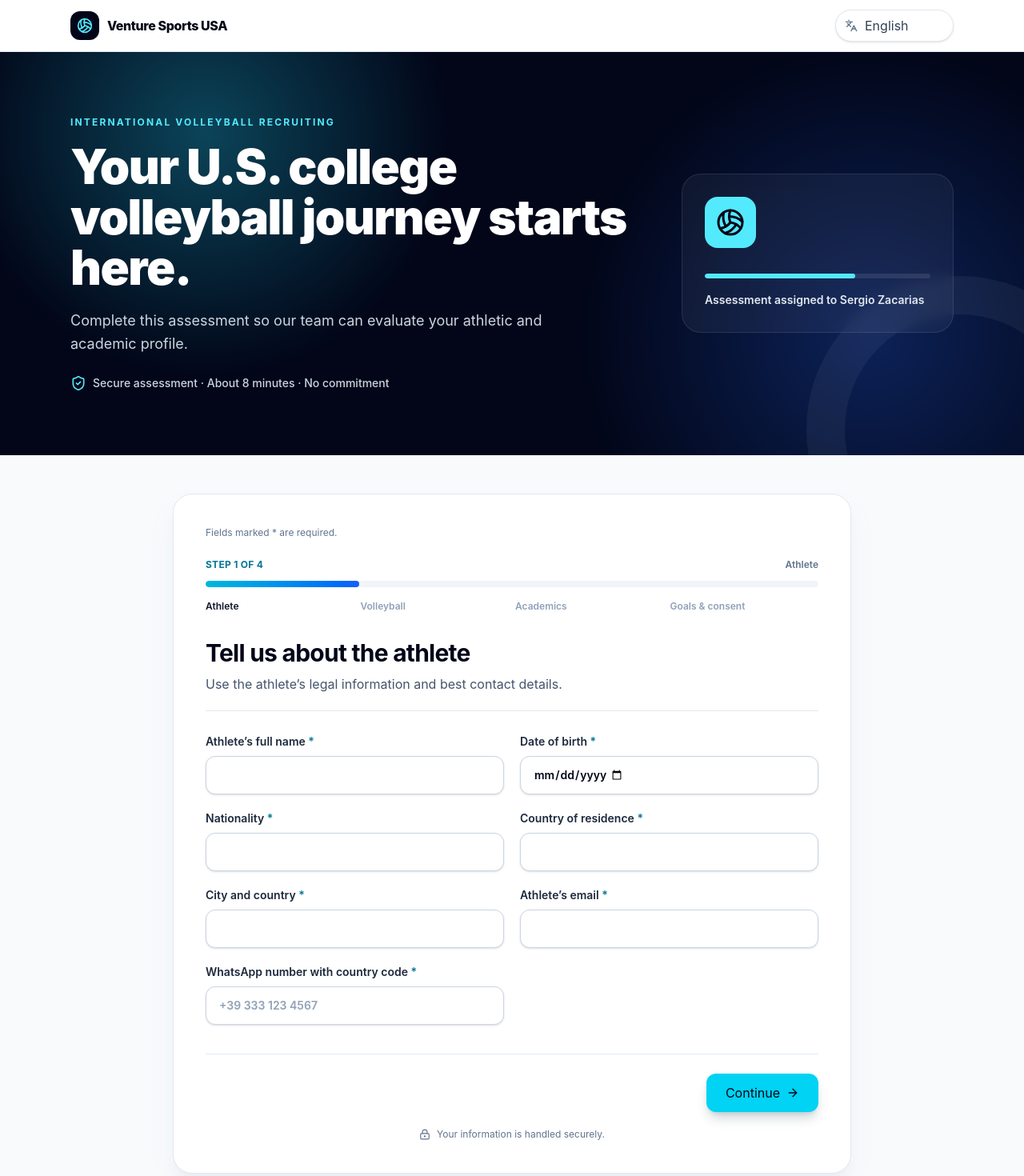
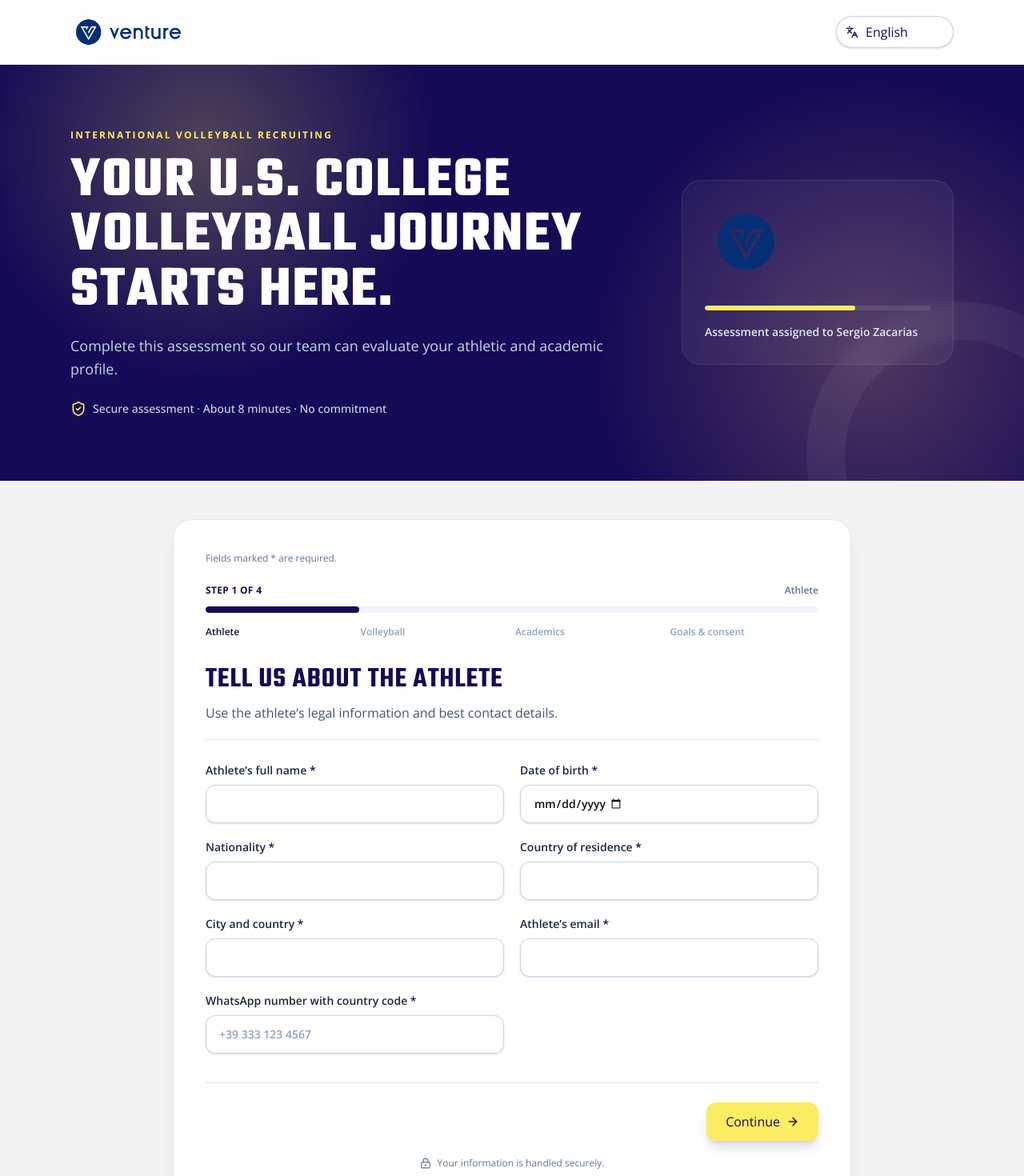
Before and after one commit to sergiozacarias15/Venture-Scraper-, a React (Vite) app: page /sergiozacarias in a window 1280 px wide. Shown: the top 1470 px of the page at 80% size. Built offline with nearby package versions, Linux system fonts and the light colour scheme.

Commit message:
Apply official Venture Sports USA branding
Co-authored-by: sergiozacarias15 <sergiozacarias15@users.noreply.github.com>

```diff
--- a/index.html
+++ b/index.html
@@ -3,10 +3,17 @@
   <head>
     <meta charset="UTF-8" />
     <meta name="viewport" content="width=device-width, initial-scale=1.0, viewport-fit=cover" />
-    <meta name="theme-color" content="#071a2b" />
+    <meta name="theme-color" content="#150A56" />
+    <link rel="icon" type="image/png" href="/brand/venture-sports-usa-mark.png" />
     <meta
       name="description"
       content="International volleyball assessment for student-athletes pursuing opportunities in the United States."
+    />
+    <link rel="preconnect" href="https://fonts.googleapis.com" />
+    <link rel="preconnect" href="https://fonts.gstatic.com" crossorigin />
+    <link
+      href="https://fonts.googleapis.com/css2?family=Open+Sans:wght@400;500;600;700&family=Teko:wght@500;600;700&display=swap"
+      rel="stylesheet"
     />
     <title>Venture Sports USA | Volleyball Assessment</title>
   </head>
--- a/src/App.tsx
+++ b/src/App.tsx
@@ -1,5 +1,5 @@
 import { useEffect } from "react";
-import { ArrowLeft, CheckCircle2, ShieldCheck, Volleyball } from "lucide-react";
+import { ArrowLeft, CheckCircle2, ShieldCheck } from "lucide-react";
 import { useTranslation } from "react-i18next";
 import { Link, Navigate, Route, Routes, useLocation } from "react-router-dom";
 import { AssessmentForm } from "./components/AssessmentForm";
@@ -13,14 +13,15 @@ function PageChrome({ children }: { children: React.ReactNode }) {
   }, [i18n.resolvedLanguage]);
 
   return (
-    <div className="min-h-screen bg-slate-50">
+    <div className="min-h-screen bg-[#F3F3F3]">
       <header className="sticky top-0 z-30 border-b border-slate-200/80 bg-white/90 backdrop-blur-xl">
-        <div className="mx-auto flex h-16 max-w-6xl items-center justify-between px-4 sm:px-6">
-          <Link to="/sergiozacarias" className="flex items-center gap-2.5 text-slate-950">
-            <span className="grid size-9 place-items-center rounded-xl bg-slate-950 text-cyan-300">
-              <Volleyball aria-hidden="true" className="size-5" />
-            </span>
-            <span className="text-sm font-extrabold tracking-tight sm:text-base">{t("brand")}</span>
+        <div className="mx-auto flex h-18 max-w-6xl items-center justify-between px-4 sm:h-20 sm:px-6">
+          <Link to="/sergiozacarias" aria-label={t("brand")} className="shrink-0">
+            <img
+              src="/brand/venture-official-logo.png"
+              alt={t("brand")}
+              className="h-9 w-auto object-contain sm:h-11"
+            />
           </Link>
           <LanguageSelector />
         </div>
@@ -42,27 +43,30 @@ function AssessmentPage() {
   return (
     <PageChrome>
       <main>
-        <section className="relative overflow-hidden bg-slate-950 text-white">
-          <div className="absolute inset-0 opacity-30 [background-image:radial-gradient(circle_at_20%_20%,#22d3ee_0,transparent_28%),radial-gradient(circle_at_85%_70%,#2563eb_0,transparent_32%)]" />
+        <section className="relative overflow-hidden bg-[#150A56] text-white">
+          <div className="absolute inset-0 opacity-25 [background-image:radial-gradient(circle_at_20%_20%,#FCEC62_0,transparent_26%),radial-gradient(circle_at_85%_70%,#FFBC7D_0,transparent_30%)]" />
           <div className="absolute -right-28 -bottom-40 size-96 rounded-full border-[48px] border-white/5" />
           <div className="relative mx-auto grid max-w-6xl gap-8 px-4 py-12 sm:px-6 sm:py-16 lg:grid-cols-[1fr_340px] lg:items-center lg:py-20">
             <div className="max-w-3xl">
-              <p className="mb-4 text-xs font-bold tracking-[0.18em] text-cyan-300 uppercase">{t("hero.eyebrow")}</p>
-              <h1 className="text-4xl leading-[1.05] font-black tracking-tight sm:text-5xl lg:text-6xl">
+              <p className="mb-4 text-xs font-bold tracking-[0.18em] text-[#FCEC62] uppercase">{t("hero.eyebrow")}</p>
+              <h1 className="font-display text-5xl leading-[0.95] font-bold tracking-wide uppercase sm:text-6xl lg:text-7xl">
                 {t("hero.title")}
               </h1>
               <p className="mt-5 max-w-2xl text-base leading-relaxed text-slate-300 sm:text-lg">{t("hero.description")}</p>
               <p className="mt-6 flex items-center gap-2 text-sm font-medium text-slate-300">
-                <ShieldCheck aria-hidden="true" className="size-5 text-cyan-300" />
+                <ShieldCheck aria-hidden="true" className="size-5 text-[#FCEC62]" />
                 {t("hero.trust")}
               </p>
             </div>
             <div className="hidden rounded-3xl border border-white/10 bg-white/5 p-7 backdrop-blur lg:block">
-              <div className="grid size-16 place-items-center rounded-2xl bg-cyan-300 text-slate-950">
-                <Volleyball aria-hidden="true" className="size-9" />
-              </div>
+              <img
+                src="/brand/venture-sports-usa-mark.png"
+                alt=""
+                aria-hidden="true"
+                className="h-24 w-auto object-contain"
+              />
               <div className="mt-8 h-1.5 overflow-hidden rounded-full bg-white/10">
-                <div className="h-full w-2/3 rounded-full bg-cyan-300" />
+                <div className="h-full w-2/3 rounded-full bg-[#FCEC62]" />
               </div>
               <p className="mt-4 text-sm leading-relaxed font-semibold text-slate-200">{t("hero.agent")}</p>
             </div>
@@ -70,7 +74,7 @@ function AssessmentPage() {
         </section>
 
         <section className="mx-auto max-w-4xl px-4 py-8 sm:px-6 sm:py-12">
-          <div className="rounded-2xl border border-slate-200 bg-white p-5 shadow-xl shadow-slate-200/50 sm:rounded-3xl sm:p-8 lg:p-10">
+          <div className="rounded-2xl border border-[#150A56]/10 bg-white p-5 shadow-xl shadow-[#150A56]/8 sm:rounded-3xl sm:p-8 lg:p-10">
             <p className="mb-6 text-xs text-slate-500">{t("common.requiredHint")}</p>
             <AssessmentForm />
           </div>
@@ -89,25 +93,25 @@ function ConfirmationPage() {
     <PageChrome>
       <main className="mx-auto flex max-w-3xl items-center px-4 py-16 sm:px-6 sm:py-24">
         <div className="w-full rounded-3xl border border-slate-200 bg-white p-6 text-center shadow-xl shadow-slate-200/60 sm:p-12">
-          <span className="mx-auto grid size-20 place-items-center rounded-full bg-cyan-100 text-cyan-700">
+          <span className="mx-auto grid size-20 place-items-center rounded-full bg-[#FCEC62]/30 text-[#150A56]">
             <CheckCircle2 aria-hidden="true" className="size-11" />
           </span>
-          <p className="mt-7 text-xs font-bold tracking-[0.18em] text-cyan-700 uppercase">{t("confirmation.eyebrow")}</p>
-          <h1 className="mt-3 text-3xl font-black tracking-tight text-slate-950 sm:text-4xl">
+          <p className="mt-7 text-xs font-bold tracking-[0.18em] text-[#150A56] uppercase">{t("confirmation.eyebrow")}</p>
+          <h1 className="font-display mt-3 text-4xl font-bold tracking-wide text-[#150A56] uppercase sm:text-5xl">
             {t("confirmation.title", { name: state?.name ?? "" })}
           </h1>
           <p className="mx-auto mt-4 max-w-xl leading-relaxed text-slate-600">{t("confirmation.message")}</p>
           {state?.reference && (
             <p className="mt-5 text-sm font-semibold text-slate-700">
-              {t("confirmation.reference")}: <span className="text-cyan-700">{state.reference}</span>
+              {t("confirmation.reference")}: <span className="text-[#150A56]">{state.reference}</span>
             </p>
           )}
-          <div className="mx-auto mt-9 max-w-xl rounded-2xl bg-slate-50 p-5 text-left sm:p-6">
-            <h2 className="font-bold text-slate-950">{t("confirmation.next")}</h2>
+          <div className="mx-auto mt-9 max-w-xl rounded-2xl bg-[#F3F3F3] p-5 text-left sm:p-6">
+            <h2 className="font-display text-2xl font-semibold tracking-wide text-[#150A56] uppercase">{t("confirmation.next")}</h2>
             <ol className="mt-4 grid gap-4 text-sm leading-relaxed text-slate-600">
               {[1, 2, 3].map((number) => (
                 <li key={number} className="flex gap-3">
-                  <span className="grid size-6 shrink-0 place-items-center rounded-full bg-slate-950 text-xs font-bold text-cyan-300">{number}</span>
+                  <span className="grid size-6 shrink-0 place-items-center rounded-full bg-[#150A56] text-xs font-bold text-[#FCEC62]">{number}</span>
                   {t(`confirmation.step${number}`)}
                 </li>
               ))}
@@ -128,7 +132,7 @@ function PrivacyPage() {
     <PageChrome>
       <main className="mx-auto max-w-3xl px-4 py-12 sm:px-6 sm:py-20">
         <article className="rounded-3xl border border-slate-200 bg-white p-6 shadow-lg shadow-slate-200/50 sm:p-10">
-          <h1 className="text-3xl font-black tracking-tight text-slate-950">{t("privacy.title")}</h1>
+          <h1 className="font-display text-4xl font-bold tracking-wide text-[#150A56] uppercase">{t("privacy.title")}</h1>
           <p className="mt-5 leading-8 text-slate-600">{t("privacy.body")}</p>
           <Button asChild variant="outline" className="mt-8">
             <Link to="/sergiozacarias">
--- a/src/components/AssessmentForm.tsx
+++ b/src/components/AssessmentForm.tsx
@@ -81,7 +81,7 @@ function Field({
   return (
     <label className="grid gap-2 text-sm font-semibold text-slate-800">
       <span>
-        {label} {!optional && <span className="text-cyan-700">*</span>}
+        {label} {!optional && <span className="text-[#150A56]">*</span>}
         {optional && <span className="ml-1 font-normal text-slate-400">({optional})</span>}
       </span>
       {children}
@@ -107,7 +107,7 @@ function FormSection({
   return (
     <section>
       <div className="mb-7 border-b border-slate-200 pb-5">
-        <h2 className="text-2xl font-bold tracking-tight text-slate-950 sm:text-3xl">{title}</h2>
+        <h2 className="font-display text-3xl font-semibold tracking-wide text-[#150A56] uppercase sm:text-4xl">{title}</h2>
         <p className="mt-2 max-w-2xl text-sm leading-relaxed text-slate-600 sm:text-base">{description}</p>
       </div>
       {children}
@@ -133,7 +133,7 @@ function CheckboxField({
       >
         <input
           type="checkbox"
-          className="mt-0.5 size-5 shrink-0 accent-cyan-600"
+          className="mt-0.5 size-5 shrink-0 accent-[#150A56]"
           {...registration}
         />
         <span className="text-slate-700">{label}</span>
@@ -214,7 +214,7 @@ export function AssessmentForm() {
     <form onSubmit={handleSubmit(onSubmit)} noValidate>
       <div className="mb-8" aria-label={t("progress.label", { current: step + 1, total: 4 })}>
         <div className="mb-3 flex items-center justify-between">
-          <span className="text-xs font-bold tracking-wide text-cyan-700 uppercase">
+          <span className="text-xs font-bold tracking-wide text-[#150A56] uppercase">
             {t("progress.label", { current: step + 1, total: 4 })}
           </span>
           <span className="text-xs font-semibold text-slate-500">
@@ -229,7 +229,7 @@ export function AssessmentForm() {
           className="h-2 overflow-hidden rounded-full bg-slate-100"
         >
           <div
-            className="h-full rounded-full bg-gradient-to-r from-cyan-500 to-blue-600 transition-all duration-500"
+            className="h-full rounded-full bg-[#150A56] transition-all duration-500"
             style={{ width: `${((step + 1) / 4) * 100}%` }}
           />
         </div>
@@ -438,8 +438,8 @@ export function AssessmentForm() {
           </div>
 
           {isMinor && (
-            <div className="mt-8 rounded-2xl border border-cyan-200 bg-cyan-50/70 p-5 sm:p-6">
-              <h3 className="text-lg font-bold text-slate-950">{t("sections.guardianTitle")}</h3>
+            <div className="mt-8 rounded-2xl border border-[#150A56]/20 bg-[#FCEC62]/15 p-5 sm:p-6">
+              <h3 className="font-display text-2xl font-semibold tracking-wide text-[#150A56] uppercase">{t("sections.guardianTitle")}</h3>
               <p className="mt-1 text-sm leading-relaxed text-slate-600">{t("sections.guardianDescription")}</p>
               <div className="mt-5 grid gap-5 sm:grid-cols-2">
                 <Field label={t("fields.guardianName")} error={errors.guardianName?.message}>
@@ -471,7 +471,7 @@ export function AssessmentForm() {
           )}
 
           <div className="mt-8">
-            <h3 className="mb-4 text-lg font-bold text-slate-950">{t("sections.consentTitle")}</h3>
+            <h3 className="font-display mb-4 text-2xl font-semibold tracking-wide text-[#150A56] uppercase">{t("sections.consentTitle")}</h3>
             <div className="grid gap-3">
               <CheckboxField
                 label={
@@ -480,7 +480,7 @@ export function AssessmentForm() {
                     <a
                       href="/privacy"
                       target="_blank"
-                      className="font-semibold text-cyan-700 underline underline-offset-2 hover:text-cyan-900"
+                      className="font-semibold text-[#150A56] underline underline-offset-2 hover:text-[#0C120F]"
                     >
                       {t("privacy.link")}
                     </a>
--- a/src/components/LanguageSelector.tsx
+++ b/src/components/LanguageSelector.tsx
@@ -9,12 +9,12 @@ export function LanguageSelector() {
   return (
     <label className="relative flex items-center">
       <span className="sr-only">{t("language")}</span>
-      <Languages aria-hidden="true" className="pointer-events-none absolute left-3 size-4 text-slate-500" />
+      <Languages aria-hidden="true" className="pointer-events-none absolute left-3 size-4 text-[#150A56]" />
       <select
         aria-label={t("language")}
         value={current}
         onChange={(event) => void i18n.changeLanguage(event.target.value)}
-        className="h-10 cursor-pointer appearance-none rounded-full border border-slate-200 bg-white py-0 pr-8 pl-9 text-sm font-semibold text-slate-700 shadow-sm outline-none transition hover:border-slate-300 focus:border-cyan-500 focus:ring-4 focus:ring-cyan-100"
+        className="h-10 cursor-pointer appearance-none rounded-full border border-[#150A56]/20 bg-white py-0 pr-8 pl-9 text-sm font-semibold text-[#150A56] shadow-sm outline-none transition hover:border-[#150A56]/50 focus:border-[#150A56] focus:ring-4 focus:ring-[#150A56]/10"
       >
         {supportedLanguages.map(({ code, label }) => (
           <option key={code} value={code}>
--- a/src/components/ui/button.tsx
+++ b/src/components/ui/button.tsx
@@ -4,15 +4,15 @@ import { cva, type VariantProps } from "class-variance-authority";
 import { cn } from "../../lib/utils";
 
 const buttonVariants = cva(
-  "inline-flex items-center justify-center gap-2 rounded-xl text-sm font-bold transition-all focus-visible:outline-none focus-visible:ring-4 focus-visible:ring-cyan-300/30 disabled:pointer-events-none disabled:opacity-50",
+  "inline-flex items-center justify-center gap-2 rounded-xl text-sm font-bold transition-all focus-visible:outline-none focus-visible:ring-4 focus-visible:ring-[#150A56]/20 disabled:pointer-events-none disabled:opacity-50",
   {
     variants: {
       variant: {
         default:
-          "bg-cyan-400 text-slate-950 shadow-lg shadow-cyan-950/20 hover:-translate-y-0.5 hover:bg-cyan-300",
+          "bg-[#FCEC62] text-[#150A56] shadow-lg shadow-[#150A56]/15 hover:-translate-y-0.5 hover:bg-[#FFBC7D]",
         outline:
-          "border border-slate-300 bg-white text-slate-800 hover:border-slate-400 hover:bg-slate-50",
-        ghost: "text-slate-600 hover:bg-slate-100 hover:text-slate-950",
+          "border border-[#150A56]/25 bg-white text-[#150A56] hover:border-[#150A56] hover:bg-[#FCEC62]/20",
+        ghost: "text-slate-600 hover:bg-slate-100 hover:text-[#150A56]",
       },
       size: {
         default: "h-12 px-6",
--- a/src/components/ui/input.tsx
+++ b/src/components/ui/input.tsx
@@ -6,7 +6,7 @@ export const Input = React.forwardRef<HTMLInputElement, React.ComponentProps<"in
     <input
       type={type}
       className={cn(
-        "flex h-12 w-full rounded-xl border border-slate-300 bg-white px-4 text-[16px] text-slate-950 shadow-sm outline-none transition placeholder:text-slate-400 focus:border-cyan-500 focus:ring-4 focus:ring-cyan-100 disabled:cursor-not-allowed disabled:opacity-50",
+        "flex h-12 w-full rounded-xl border border-slate-300 bg-white px-4 text-[16px] text-[#0C120F] shadow-sm outline-none transition placeholder:text-slate-400 focus:border-[#150A56] focus:ring-4 focus:ring-[#150A56]/10 disabled:cursor-not-allowed disabled:opacity-50",
         className,
       )}
       ref={ref}
--- a/src/components/ui/select.tsx
+++ b/src/components/ui/select.tsx
@@ -6,7 +6,7 @@ export const Select = React.forwardRef<HTMLSelectElement, React.ComponentProps<"
     <select
       ref={ref}
       className={cn(
-        "flex h-12 w-full appearance-none rounded-xl border border-slate-300 bg-white px-4 text-[16px] text-slate-950 shadow-sm outline-none transition focus:border-cyan-500 focus:ring-4 focus:ring-cyan-100",
+        "flex h-12 w-full appearance-none rounded-xl border border-slate-300 bg-white px-4 text-[16px] text-[#0C120F] shadow-sm outline-none transition focus:border-[#150A56] focus:ring-4 focus:ring-[#150A56]/10",
         className,
       )}
       {...props}
--- a/src/components/ui/textarea.tsx
+++ b/src/components/ui/textarea.tsx
@@ -5,7 +5,7 @@ export const Textarea = React.forwardRef<HTMLTextAreaElement, React.ComponentPro
   ({ className, ...props }, ref) => (
     <textarea
       className={cn(
-        "flex min-h-28 w-full resize-y rounded-xl border border-slate-300 bg-white px-4 py-3 text-[16px] text-slate-950 shadow-sm outline-none transition placeholder:text-slate-400 focus:border-cyan-500 focus:ring-4 focus:ring-cyan-100",
+        "flex min-h-28 w-full resize-y rounded-xl border border-slate-300 bg-white px-4 py-3 text-[16px] text-[#0C120F] shadow-sm outline-none transition placeholder:text-slate-400 focus:border-[#150A56] focus:ring-4 focus:ring-[#150A56]/10",
         className,
       )}
       ref={ref}
--- a/src/index.css
+++ b/src/index.css
@@ -1,7 +1,13 @@
 @import "tailwindcss";
 
 @theme {
-  --font-sans: "Inter", "Avenir Next", "Segoe UI", sans-serif;
+  --font-sans: "Open Sans", "Segoe UI", sans-serif;
+  --font-display: "Teko", "Arial Narrow", sans-serif;
+  --color-brand-navy: #150a56;
+  --color-brand-ink: #0c120f;
+  --color-brand-yellow: #fcec62;
+  --color-brand-orange: #ffbc7d;
+  --color-brand-surface: #f3f3f3;
 }
 
 * {
@@ -17,7 +23,7 @@ body {
   margin: 0;
   min-width: 320px;
   min-height: 100vh;
-  color: #0f172a;
+  color: #0c120f;
   background: #f8fafc;
   font-family: var(--font-sans);
   -webkit-font-smoothing: antialiased;
@@ -36,8 +42,8 @@ select {
 }
 
 ::selection {
-  color: #082f49;
-  background: #a5f3fc;
+  color: #150a56;
+  background: #fcec62;
 }
 
 :focus-visible {
```
Also changed, not shown: public/brand/venture-official-logo.png (added), public/brand/venture-sports-usa-mark.png (added).
